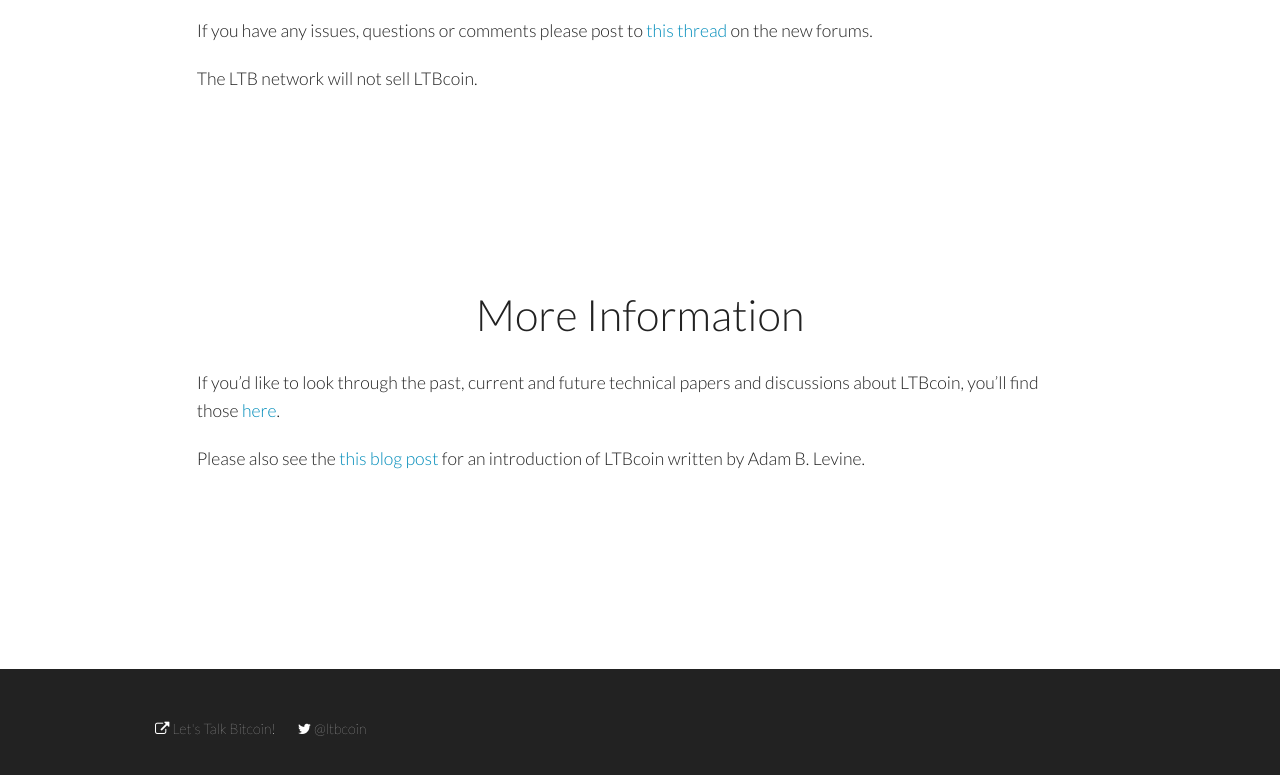
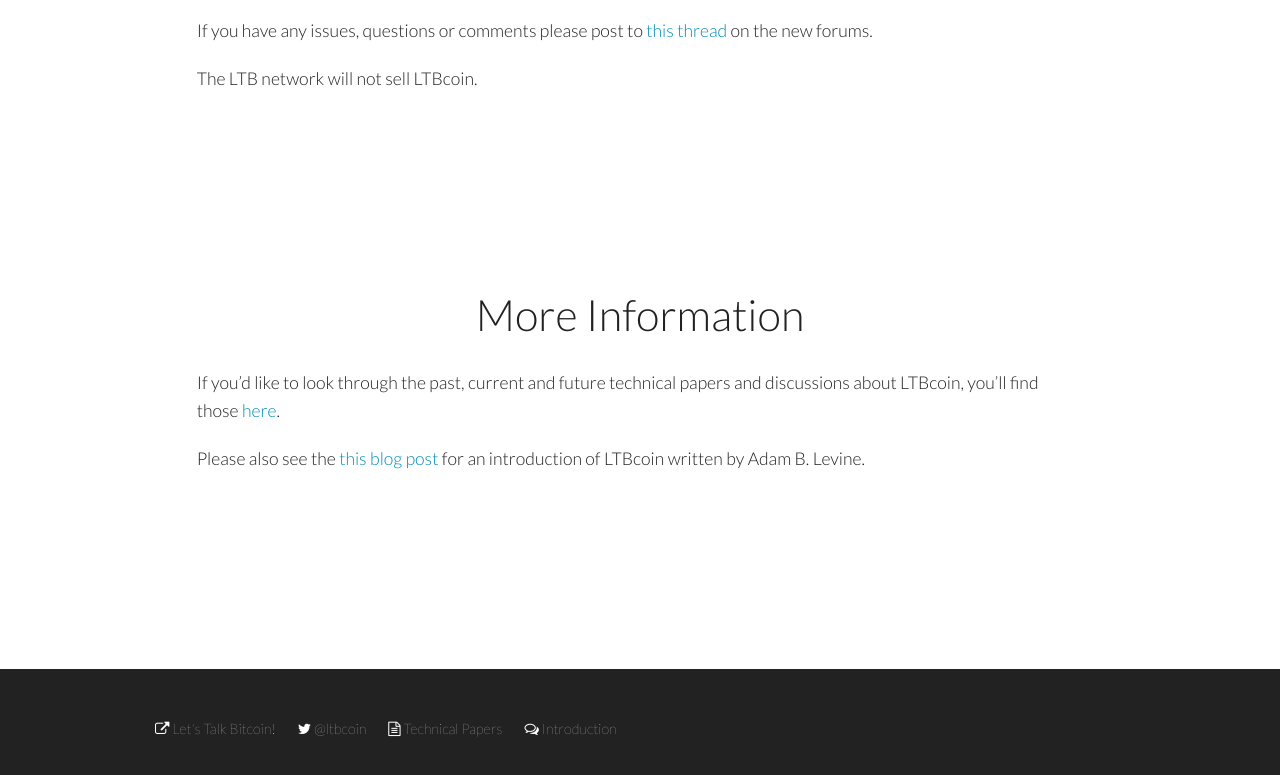
Before and after one commit to deweller/ltbcoin-website, a plain HTML site: page index.html in a window 1280 px wide. Shown: the part 3732-4507 px from the top of the page. Drawn offline with nearby package versions, Linux system fonts and the light colour scheme.

Commit message:
more footer links

```diff
--- a/index.html
+++ b/index.html
@@ -215,6 +215,8 @@
                     <ul class="inline-list">
                         <li><a href="http://letstalkbitcoin.com/"><i class="fa fa-external-link"></i> Let's Talk Bitcoin!</a></li>
                         <li><a href="https://twitter.com/ltbcoin"><i class="fa fa-twitter"></i> @ltbcoin</a></li>
+                        <li><a href="https://drive.google.com/folderview?id=0BwuUOoH79qm7M2U2SnhFd3RFazA&amp;usp=sharing"><i class="fa fa-file-text-o"></i> Technical Papers</a></li>
+                        <li><a href="http://letstalkbitcoin.com/blog/post/introducing-ltbcoin-our-new-crypto-rewards-program-for-ltb-creators-and-community"><i class="fa fa-comments-o"></i> Introduction</a></li>
                     </ul>
                 </div>
             </div>
```
